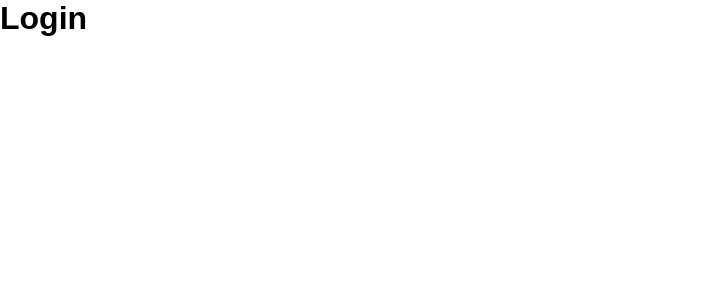
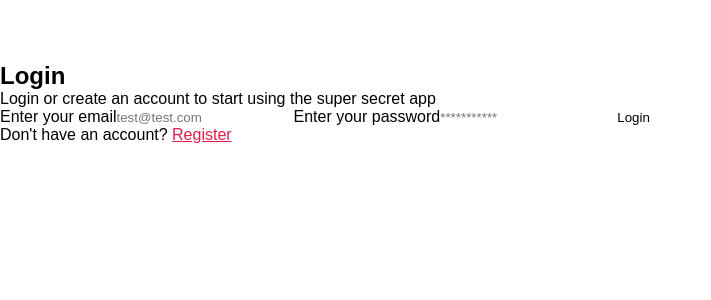
Before and after one commit to drummer-Yurii/stytch-password, a Vue app: page /login in a window 1280 px wide. Shown: the top 300 px of the page, without its empty margins (0-711 px from the left). Built offline with nearby package versions, Linux system fonts and the light colour scheme.

Commit message:
create login page

```diff
--- a/src/views/LoginView.vue
+++ b/src/views/LoginView.vue
@@ -1,5 +1,34 @@
+<script setup>
+import { ref } from 'vue';
+
+const email = ref('');
+const password = ref('');
+</script>
+
 <template>
     <main>
-        <h1>Login</h1>
+        <header>
+            <h1 class="logo">SECRET APP</h1>
+            <h2>Login</h2>
+            <p>Login or create an account to start using the super secret app</p>
+        </header>
+
+        <form @submit.prevent="">
+            <label>
+                <span>Enter your email</span>
+                <input type="email" v-model="email" placeholder="test@test.com" />
+            </label>
+
+            <label>
+                <span>Enter your password</span>
+                <input type="password" v-model="password" placeholder="***********" />
+            </label>
+
+            <input type="submit" value="Login" />
+        </form>
+
+        <footer>
+            <p>Don't have an account? <router-link to="/register">Register</router-link></p>
+        </footer>
     </main>
 </template>
```
